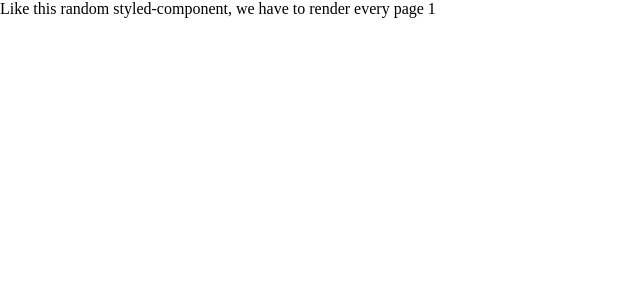
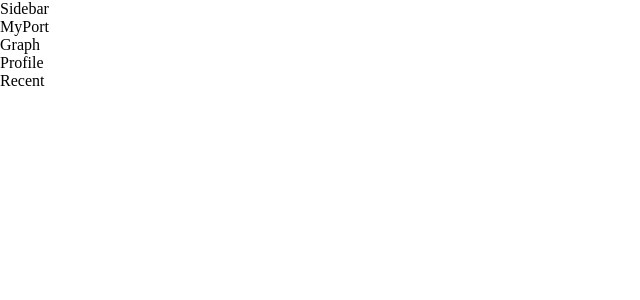
Before and after one commit to hackslash-nitp/finance-literacy, a Next.js app: page /dashboard/1 in a window 1280 px wide. Shown: the top 300 px of the page, without its empty margins (0-640 px from the left). Built offline with nearby package versions, Linux system fonts and the light colour scheme.

Commit message:
Dashboard Structure Update

```diff
--- /dev/null
+++ b/components/dashboard/Graph.js
@@ -0,0 +1,7 @@
+export default function graph() {
+    return (
+        <div>
+            Graph
+        </div>
+    )
+}
--- /dev/null
+++ b/components/dashboard/MyPortfolio.js
@@ -0,0 +1,7 @@
+export default function MyPortfolio() {
+    return (
+        <div>
+            MyPort
+        </div>
+    )
+}
--- /dev/null
+++ b/components/dashboard/Profile.js
@@ -0,0 +1,7 @@
+export default function Profile() {
+    return (
+        <div>
+            Profile
+        </div>
+    )
+}
--- /dev/null
+++ b/components/dashboard/RecentTransaction.js
@@ -0,0 +1,7 @@
+export default function RecentTransaction() {
+    return (
+        <div>
+            Recent
+        </div>
+    )
+}
--- /dev/null
+++ b/components/dashboard/Sidebar.js
@@ -0,0 +1,7 @@
+export default function Sidebar() {
+    return (
+        <div>
+            Sidebar
+        </div>
+    )
+}
--- a/pages/dashboard/[user_id].js
+++ b/pages/dashboard/[user_id].js
@@ -1,21 +1,49 @@
 import Layout from '../../components/layout'
 import  styled from 'styled-components'
 import { useRouter } from 'next/router'
+import Sidebar from '../../components/dashboard/Sidebar'
+import MyPortfolio from '../../components/dashboard/MyPortfolio'
+import Profile from '../../components/dashboard/Profile'
+import Graph from '../../components/dashboard/Graph'
+import RecentTransaction from '../../components/dashboard/RecentTransaction'
 
 
-const ModiContainer =  styled.div`{
-  color: purple
-}
-`
+const Dashboard = styled.div`{
+  display: grid;
+  grid-template-areas:
+    'Sidebar Center Center AsideRight'
+    'Sidebar Center Center AsideRight'
+}`
+
+const AsideLeft = styled.div`
+  grid-area: Sidebar;
+`;
+const Center = styled.aside`
+  grid-area: Center;
+`;
+const AsideRight = styled.aside`
+  grid-area: AsideRight;
+`;
+
+// const router = useRouter()
 
 
 export default function Home() {
-const router = useRouter()
   return (
     <Layout title = "Dashboard">
-      <ModiContainer>
-        Like this random styled-component, we have to render every page {router.query.user_id}
-      </ModiContainer>
+      <Dashboard>
+        <AsideLeft>
+          <Sidebar/>
+        </AsideLeft>
+        <Center>
+          <MyPortfolio/>
+          <Graph/>
+        </Center>
+        <AsideRight>
+          <Profile/>
+          <RecentTransaction/>
+        </AsideRight>
+      </Dashboard>
     </Layout>
   )
 }
```
Also changed, not shown: components/dashboard/graph.js (deleted), components/dashboard/myPortfolio.js (deleted), components/dashboard/profile.js (deleted), components/dashboard/recentTransaction.js (deleted), components/dashboard/sidebar.js (deleted).
